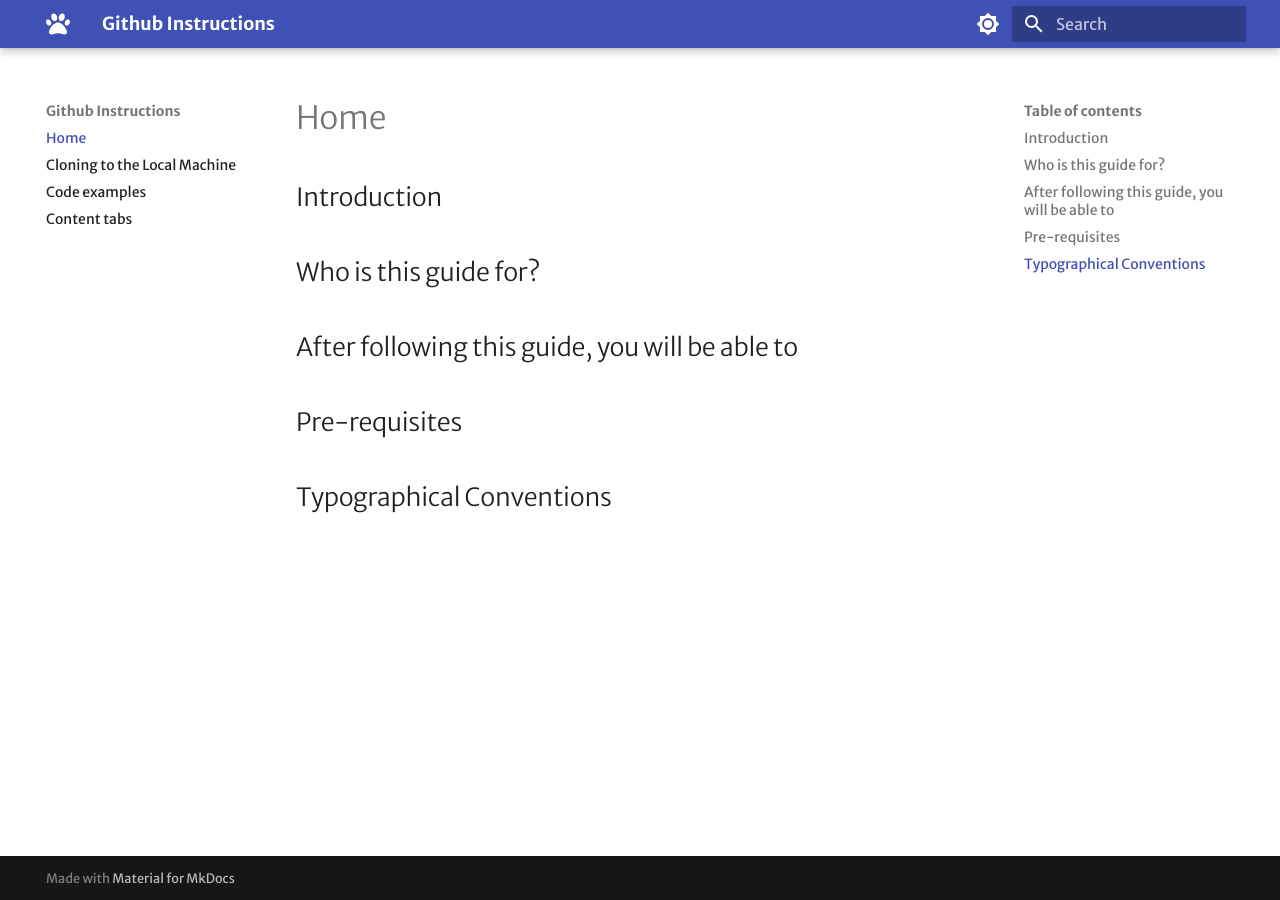
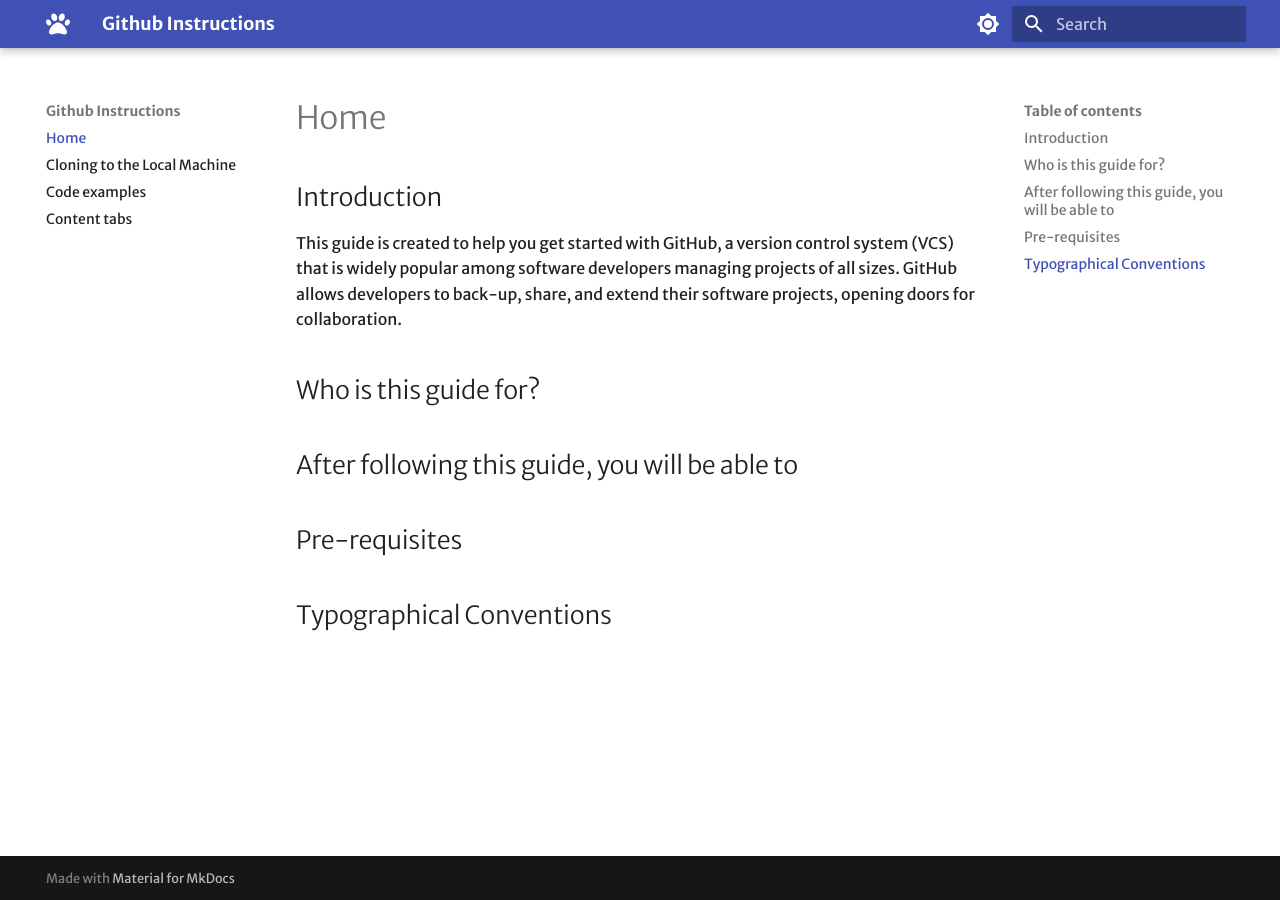
Before and after one commit to Ryan485/COMM2216-Final-Assignment, an MkDocs documentation site: the page built from docs/index.md, in a window 1280 px wide. Built offline with MkDocs 1.6.1 and Material for MkDocs 9.7.7, drawn with Linux system fonts in a browser that asks for light colours; some web fonts are replaced.

Commit message:
add intro

```diff
--- a/docs/index.md
+++ b/docs/index.md
@@ -2,8 +2,14 @@ Home
 ==
 
 ## Introduction
+This guide is created to help you get started with GitHub,
+a version control system (VCS) that is widely popular among
+software developers managing projects of all sizes.
+GitHub allows developers to back-up, share, and extend their
+software projects, opening doors for collaboration.
 
 ## Who is this guide for?
+
 
 ## After following this guide, you will be able to
 
```
